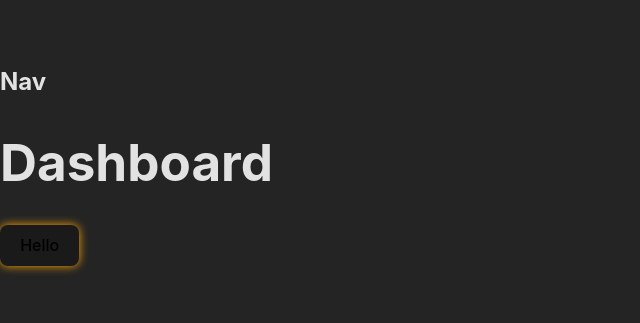
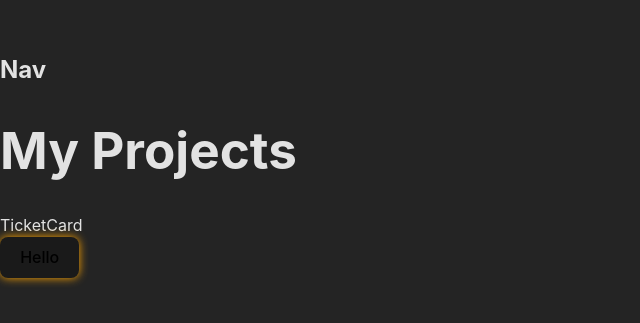
Before and after one commit to diego-monfort-landolt/crm, a React (Vite) app: page / in a window 1280 px wide. Shown: the part 245-568 px from the top of the page, without its empty margins (0-640 px from the left). Built offline with nearby package versions, Linux system fonts and the light colour scheme.

Commit message:
change text on readme

```diff
--- a/src/pages/Dashboard.jsx
+++ b/src/pages/Dashboard.jsx
@@ -1,9 +1,16 @@
-
+import TicketCard from '../components/TicketCard'
 const Dashboard = () => {
   return (
     <>
-    <h1>Dashboard</h1>
-    <button className="btn-standart">Hello</button>
+      <div className="dashboard-container">
+        <h1>My Projects</h1>
+        <div className="ticket-container">
+          <TicketCard />
+        </div>
+        <button className="btn-standart">Hello</button>
+
+      </div>
+
     </>
   )
 }
```
Also changed, not shown: 1 other file (tests, documents, lock files or other folders).
